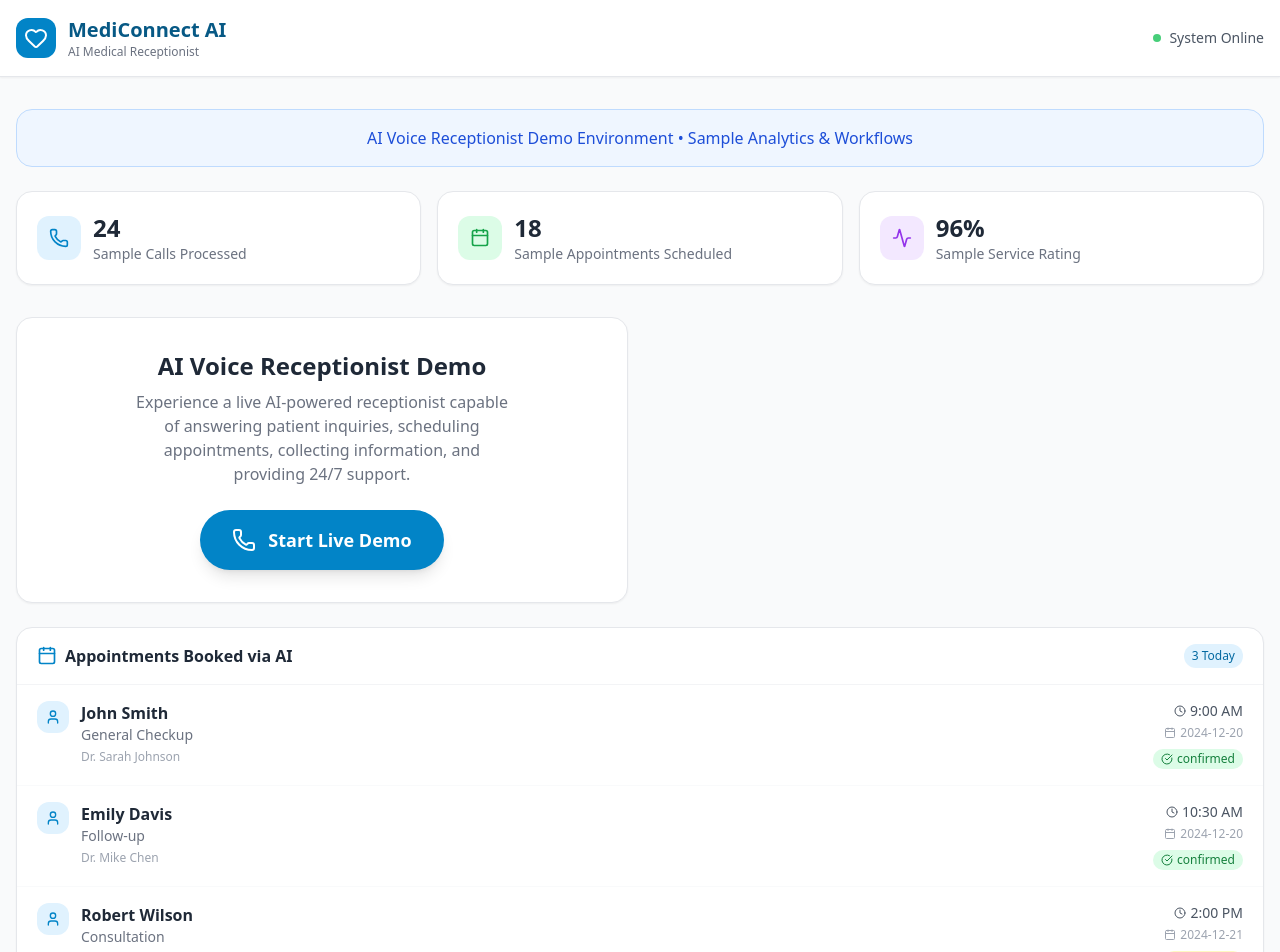
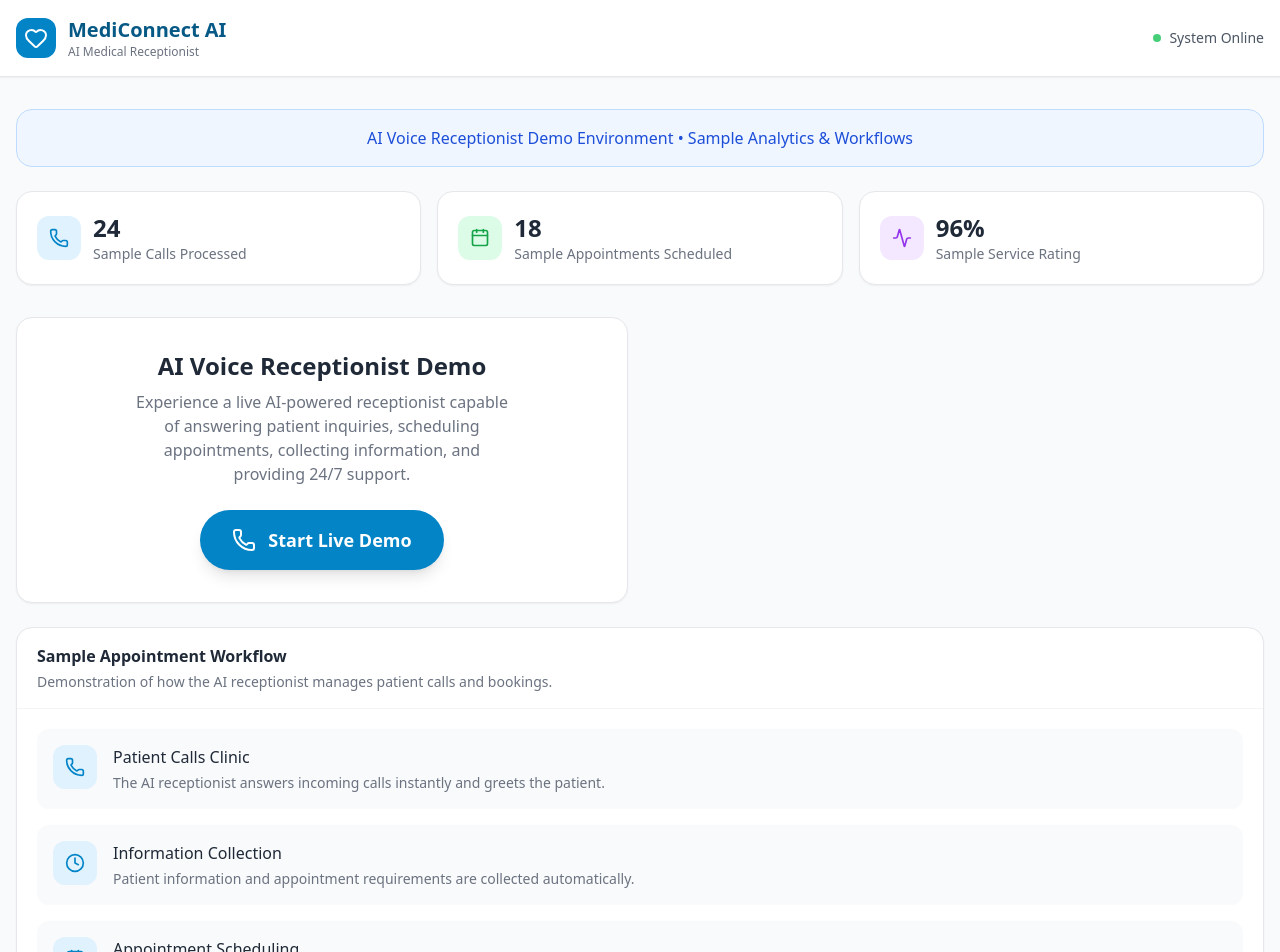
Before and after one commit to menonvij21/frontend_demo, a React (Vite) app: page / in a window 1280 px wide. Shown: the top 952 px of the page. Built offline with nearby package versions, Linux system fonts and the light colour scheme; what retell-client-js-sdk would draw is missing.

Commit message:
Refactor AppointmentList to use workflow steps

```diff
--- a/src/components/AppointmentList.jsx
+++ b/src/components/AppointmentList.jsx
@@ -1,32 +1,34 @@
-import { Calendar, Clock, User, CheckCircle } from "lucide-react";
+import {
+  Calendar,
+  CheckCircle,
+  Phone,
+  Clock,
+} from "lucide-react";
 
-const mockAppointments = [
+const workflowSteps = [
   {
-    id: 1,
-    patient: "John Smith",
-    date: "2024-12-20",
-    time: "9:00 AM",
-    type: "General Checkup",
-    status: "confirmed",
-    doctor: "Dr. Sarah Johnson",
+    title: "Patient Calls Clinic",
+    description:
+      "The AI receptionist answers incoming calls instantly and greets the patient.",
+    icon: Phone,
   },
   {
-    id: 2,
-    patient: "Emily Davis",
-    date: "2024-12-20",
-    time: "10:30 AM",
-    type: "Follow-up",
-    status: "confirmed",
-    doctor: "Dr. Mike Chen",
+    title: "Information Collection",
+    description:
+      "Patient information and appointment requirements are collected automatically.",
+    icon: Clock,
   },
   {
-    id: 3,
-    patient: "Robert Wilson",
-    date: "2024-12-21",
-    time: "2:00 PM",
-    type: "Consultation",
-    status: "pending",
-    doctor: "Dr. Sarah Johnson",
+    title: "Appointment Scheduling",
+    description:
+      "The AI checks availability and schedules the appropriate appointment.",
+    icon: Calendar,
+  },
+  {
+    title: "Confirmation Provided",
+    description:
+      "Appointment details are confirmed and communicated to the patient.",
+    icon: CheckCircle,
   },
 ];
 
@@ -34,51 +36,42 @@ export default function AppointmentList() {
   return (
     <div className="bg-white rounded-2xl border border-gray-200 shadow-sm">
       <div className="flex items-center justify-between px-5 py-4 border-b border-gray-100">
-        <div className="flex items-center gap-2">
-          <Calendar className="w-5 h-5 text-medical-600" />
+        <div>
           <h2 className="font-semibold text-gray-800">
-            Appointments Booked via AI
+            Sample Appointment Workflow
           </h2>
+
+          <p className="text-sm text-gray-500 mt-1">
+            Demonstration of how the AI receptionist manages patient calls and bookings.
+          </p>
         </div>
-        <span className="text-xs bg-medical-100 text-medical-700 px-2 py-1 rounded-full font-medium">
-          {mockAppointments.length} Today
-        </span>
       </div>
 
-      <div className="divide-y divide-gray-50">
-        {mockAppointments.map((apt) => (
-          <div key={apt.id} className="px-5 py-4 hover:bg-gray-50 transition">
-            <div className="flex items-start justify-between">
-              <div className="flex items-start gap-3">
-                <div className="bg-medical-100 p-2 rounded-xl">
-                  <User className="w-4 h-4 text-medical-600" />
-                </div>
-                <div>
-                  <p className="font-semibold text-gray-800">{apt.patient}</p>
-                  <p className="text-sm text-gray-500">{apt.type}</p>
-                  <p className="text-xs text-gray-400 mt-1">{apt.doctor}</p>
-                </div>
+      <div className="p-5 space-y-4">
+        {workflowSteps.map((step, index) => {
+          const Icon = step.icon;
+
+          return (
+            <div
+              key={index}
+              className="flex items-start gap-4 p-4 rounded-xl bg-gray-50 hover:bg-gray-100 transition"
+            >
+              <div className="bg-medical-100 p-3 rounded-xl">
+                <Icon className="w-5 h-5 text-medical-600" />
               </div>
 
-              <div className="flex flex-col items-end gap-1">
-                <div className="flex items-center gap-1 text-sm text-gray-600">
-                  <Clock className="w-3 h-3" />
-                  {apt.time}
-                </div>
-                <div className="flex items-center gap-1 text-xs text-gray-400">
-                  <Calendar className="w-3 h-3" />
-                  {apt.date}
-                </div>
-                <span
-                  className={"flex items-center gap-1 text-xs font-medium px-2 py-0.5 rounded-full mt-1 " + (apt.status === "confirmed" ? "bg-green-100 text-green-700" : "bg-yellow-100 text-yellow-700")}
-                >
-                  <CheckCircle className="w-3 h-3" />
-                  {apt.status}
-                </span>
+              <div>
+                <h3 className="font-medium text-gray-800">
+                  {step.title}
+                </h3>
+
+                <p className="text-sm text-gray-500 mt-1">
+                  {step.description}
+                </p>
               </div>
             </div>
-          </div>
-        ))}
+          );
+        })}
       </div>
     </div>
   );
```
